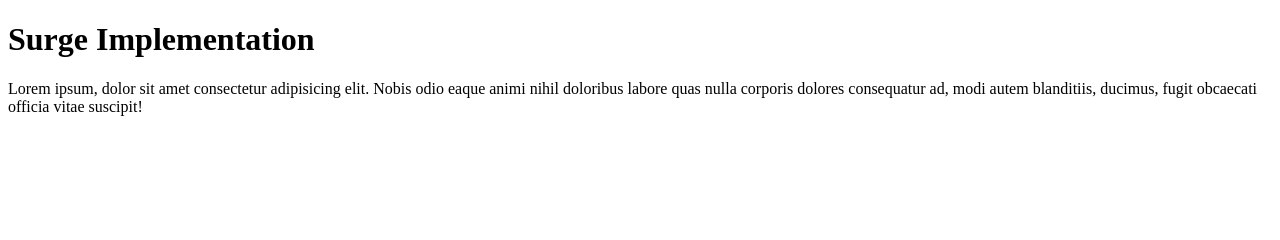
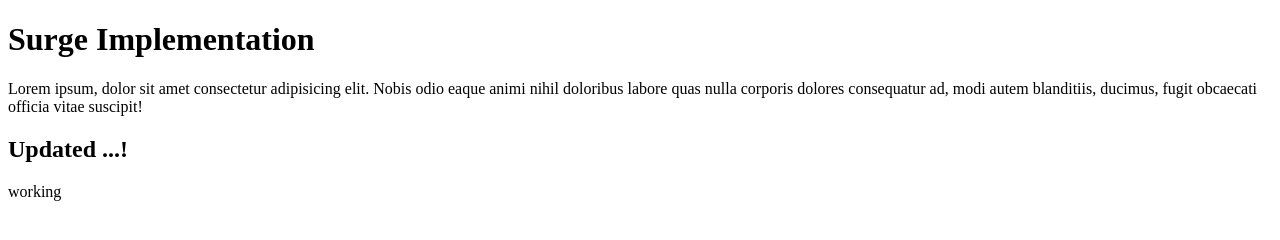
Before and after one commit to RoshaanAli/bootCamp-2020, a plain HTML site: page index.html in a window 1280 px wide. Drawn offline with Linux system fonts and the light colour scheme.

Commit message:
again updated index.html

```diff
--- a/index.html
+++ b/index.html
@@ -8,5 +8,7 @@
 <body>
     <h1>Surge Implementation</h1>
     <p>Lorem ipsum, dolor sit amet consectetur adipisicing elit. Nobis odio eaque animi nihil doloribus labore quas nulla corporis dolores consequatur ad, modi autem blanditiis, ducimus, fugit obcaecati officia vitae suscipit!</p>
+    <h2>Updated ...!</h2>
+    <p>working</p>
 </body>
 </html>
```
